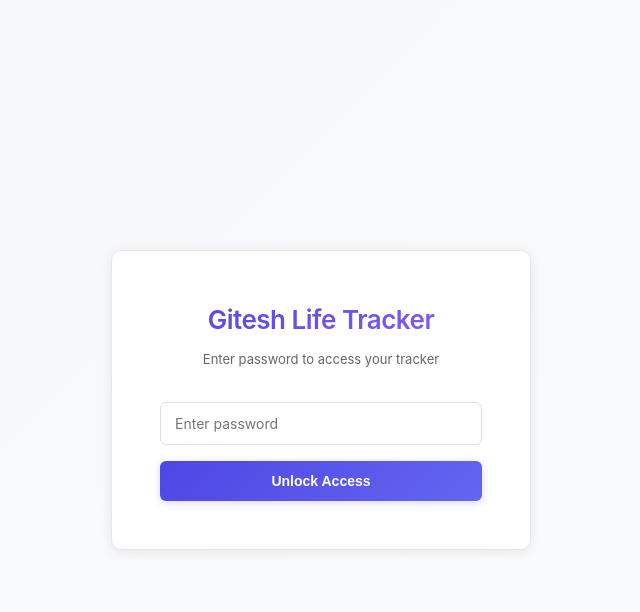
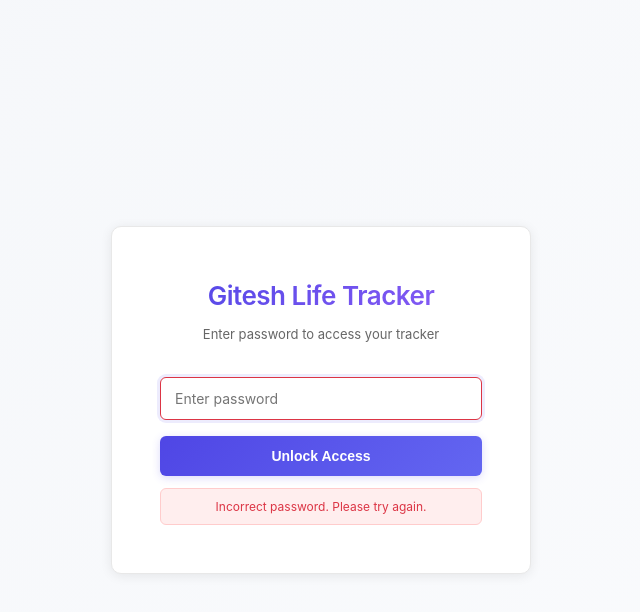
Before and after one commit to giteshaggarwal123/gitesh-checklist, a website: page index.html in a window 1280 px wide. Both pictures are taken after a click on the button "Unlock Access". Shown: the whole page, without its empty margins (319-959 px from the left). Drawn offline with Linux system fonts and the light colour scheme.

Commit message:
fix: restore deleted password protection script

```diff
--- a/index.html
+++ b/index.html
@@ -1997,3 +1997,78 @@
                     <input type="number" id="weight-input" placeholder="Enter weight (kg)" step="0.1" min="0" max="300" onkeypress="handleWeightKeyPress(event)" style="flex: 1; padding: 10px 12px; border: 1px solid #e0e0e0; border-radius: 6px; font-size: 13px;">
                     <button class="add-btn" onclick="addWeight()" style="padding: 10px 18px;">Log Weight</button>
                 </div>
+<script>
+        /*
+         * ===================================================================
+         * PASSWORD PROTECTION
+         * ===================================================================
+         */
+        const PASSWORD_KEY = 'gitesh_life_tracker_password';
+        const UNLOCK_TIMESTAMP_KEY = 'gitesh_life_tracker_unlocked_timestamp';
+        let IS_UNLOCKED = false;
+
+        function handlePasswordKeyPress(event) {
+            if (event.key === 'Enter') {
+                checkPassword();
+            }
+        }
+
+        function checkPassword() {
+            const passwordInput = document.getElementById('password-input');
+            const passwordError = document.getElementById('password-error');
+            const enteredPassword = passwordInput.value;
+
+            // The password is the current date in DDMMYYYY format.
+            const today = new Date();
+            const day = String(today.getDate()).padStart(2, '0');
+            const month = String(today.getMonth() + 1).padStart(2, '0');
+            const year = today.getFullYear();
+            const correctPassword = `${day}${month}${year}`;
+
+            if (enteredPassword === correctPassword) {
+                unlockApp();
+            } else {
+                passwordError.style.display = 'block';
+                passwordInput.style.borderColor = '#dc3545';
+                passwordInput.focus();
+                // Vibrate for 200ms if the API is available
+                if (navigator.vibrate) {
+                    navigator.vibrate(200);
+                }
+            }
+        }
+
+        function unlockApp() {
+            const passwordOverlay = document.getElementById('password-overlay');
+            const mainContent = document.getElementById('main-content');
+            passwordOverlay.style.display = 'none';
+            mainContent.style.display = 'block';
+            IS_UNLOCKED = true;
+
+            const now = new Date().getTime();
+            localStorage.setItem(UNLOCK_TIMESTAMP_KEY, now);
+
+            // This will initialize all the data and render the app
+            initialize();
+        }
+
+        function checkLockStatus() {
+            const unlockedTimestamp = localStorage.getItem(UNLOCK_TIMESTAMP_KEY);
+            const now = new Date().getTime();
+            const twoHours = 2 * 60 * 60 * 1000;
+
+            if (unlockedTimestamp && (now - unlockedTimestamp < twoHours)) {
+                unlockApp();
+                return;
+            }
+
+            // If not unlocked or timestamp expired, show password screen.
+            const passwordOverlay = document.getElementById('password-overlay');
+            passwordOverlay.style.display = 'flex';
+        }
+
+        // Check lock status on page load.
+        checkLockStatus();
+    </script>
+</body>
+</html>
```
